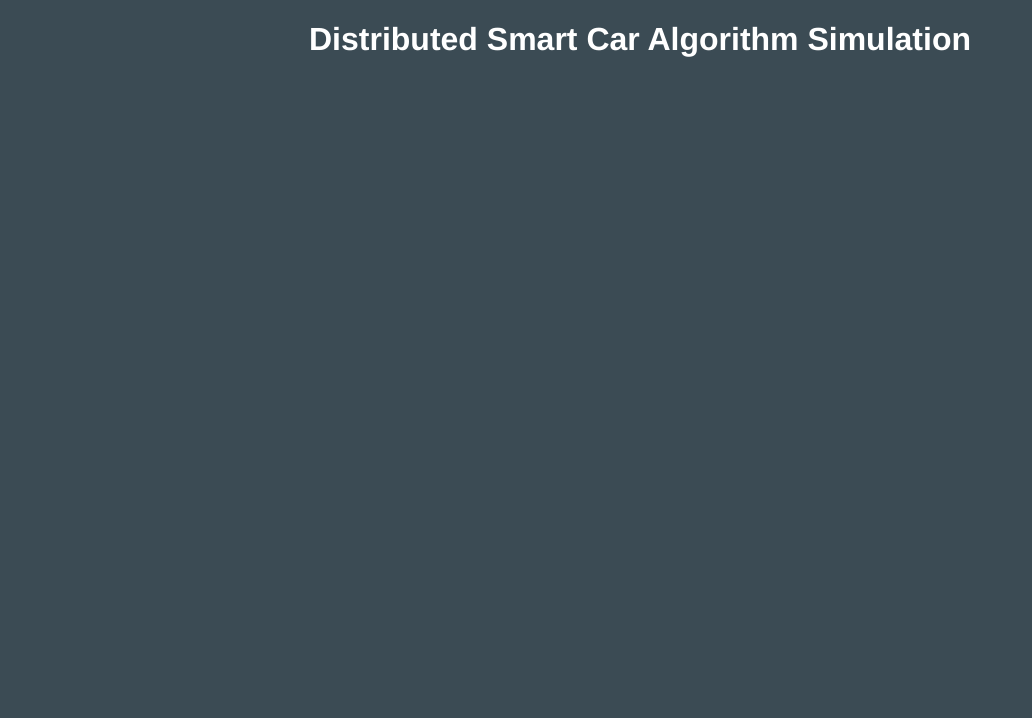
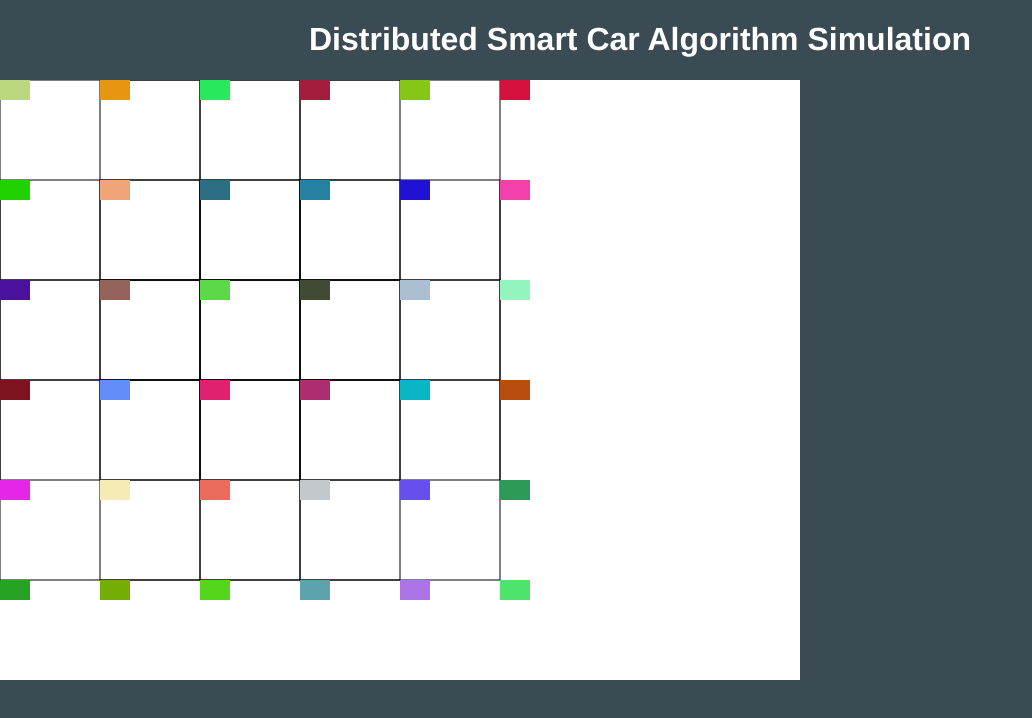
Before and after one commit to SNavleen/Machine-Learning-Vehicle-Simulator, a website: page public/index.html in a window 1280 px wide. Shown: the whole page, without its empty margins (0-1032 px from the left). Drawn offline with nearby package versions, Linux system fonts and the light colour scheme; no server answers.

Commit message:
Added canvas code

```diff
--- a/public/index.html
+++ b/public/index.html
@@ -9,6 +9,7 @@
     <link rel="shortcut icon" href="./images/favicon.ico" />
   </head>
   <script src="/socket.io/socket.io.js"></script>
+  <script src="./javascript/main.js"
   <script>
     var socket = io.connect('/');
     socket.emit('event', {message: "Hey this is a message from cilent"});
--- /dev/null
+++ b/public/javascript/main.js
@@ -0,0 +1,115 @@
+
+			var canvas
+			var canvasContext;
+			var gridSize = 5;
+			var gridArray = new Array(gridSize); //unused at the moment
+			for (var i = 0; i < gridSize; i++) {
+  				gridArray[i] = new Array(gridSize);
+			}
+			var numberOfCars = 500;
+			var carArray = new Array(numberOfCars);
+
+			for (var i = 0; i < numberOfCars; i++) {//initializes all the car objects
+				var colour = getRandomColor();
+  				carArray[i] = {xStart:0,yStart:0,xDestination:0,yDestination:0,xPosition:0,yPosition:0,carColour:colour};
+			}
+			randomPosition();
+
+			//function for what happens when the page loads
+			window.onload = function() {
+				canvas = document.getElementById('canvas');
+				canvasContext = canvas.getContext('2d');
+
+				//sets the frame rate for the website
+				var fps = 60;
+				//sets the refresh interval for the website and how fast the objects get refreshed
+				setInterval(refresh, 1000/fps);
+
+			}
+			//calls the movement of the objects function and redisplays the objects
+			function refresh() {
+				movement();
+				display();
+			}
+
+			//how everything should be displayed
+			function display() {
+				drawRect(0,0, canvas.width,canvas.height, 'white'); // clear screen
+				drawGrid();
+				drawCars();
+			}
+
+			function drawCars(){
+				for (var i = 0; i < numberOfCars; i++) {
+					drawRect(carArray[i].xPosition,carArray[i].yPosition,30,20,carArray[i].carColour);
+				}
+			}
+
+			function movement(){
+				for (var i = 0; i < numberOfCars; i++) {
+
+					if (carArray[i].xStart <carArray[i].xDestination){
+						carArray[i].xPosition= carArray[i].xPosition + 5;
+						carArray[i].xStart = carArray[i].xPosition/100;
+					}
+					else if(carArray[i].xStart >carArray[i].xDestination){
+						carArray[i].xPosition= carArray[i].xPosition - 5;
+						carArray[i].xStart = carArray[i].xPosition/100;
+					}
+					else if(carArray[i].yStart < carArray[i].yDestination){
+						carArray[i].yPosition = carArray[i].yPosition + 5;
+						carArray[i].yStart = carArray[i].yPosition/100;
+					}
+					else if(carArray[i].yStart > carArray[i].yDestination){
+						carArray[i].yPosition = carArray[i].yPosition - 5;
+						carArray[i].yStart = carArray[i].yPosition/100;
+					}
+				}
+			}
+
+			function drawGrid(){
+				var i = 1;
+				while (i <gridSize){
+					var j =1;
+					while (j < gridSize){
+						canvasContext.strokeStyle= "black";
+						canvasContext.strokeRect((i-1)*100,(j-1)*100,200,200);
+						j = j+1
+					}
+					i = i+1;
+				}
+			}
+
+			function randomPosition(){
+				for (var i = 0; i < numberOfCars; i++) {
+
+					var x = Math.floor(Math.random() * 6);
+					var y = Math.floor(Math.random() * 6);
+
+					carArray[i].xDestination = x;
+					carArray[i].yDestination = y;
+
+					var x1 = Math.floor(Math.random() * 6);
+					var y1 = Math.floor(Math.random() * 6);
+
+					carArray[i].xStart = x1;
+					carArray[i].yStart = y1;
+
+					carArray[i].xPosition= 100*x1;
+					carArray[i].yPosition= 100*y1;
+				}
+			}
+			//function to draw the bricks
+			function drawRect(topLeftX,topLeftY, boxWidth,boxHeight, fillColor) {
+				canvasContext.fillStyle = fillColor;
+				canvasContext.fillRect(topLeftX,topLeftY, boxWidth,boxHeight);
+			}
+
+			function getRandomColor() {
+			    var letters = '0123456789ABCDEF';
+			    var colour = '#';
+			    for (var i = 0; i < 6; i++ ) {
+			        colour += letters[Math.floor(Math.random() * 16)];
+			    }
+			    return colour;
+			}
```
